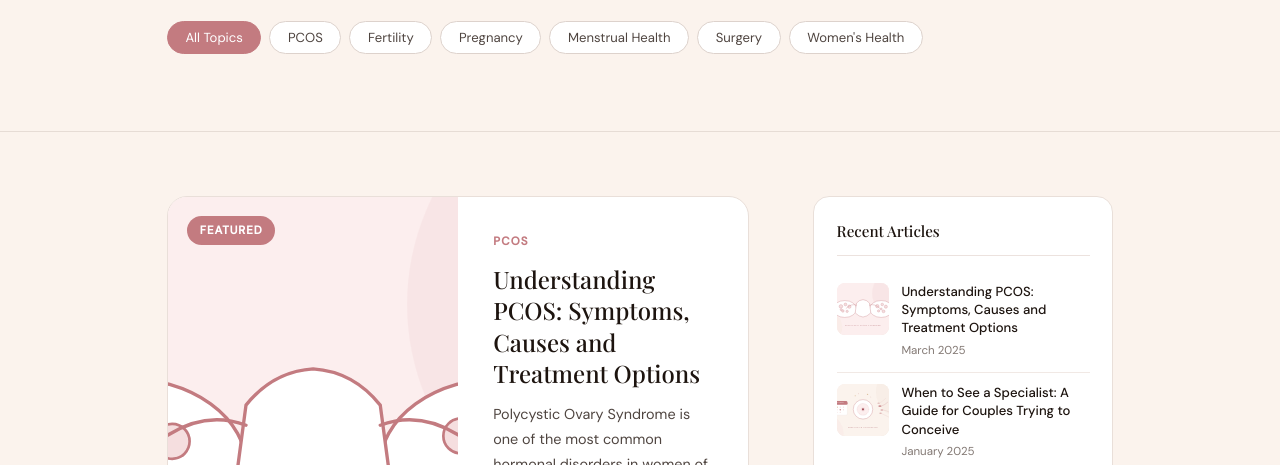
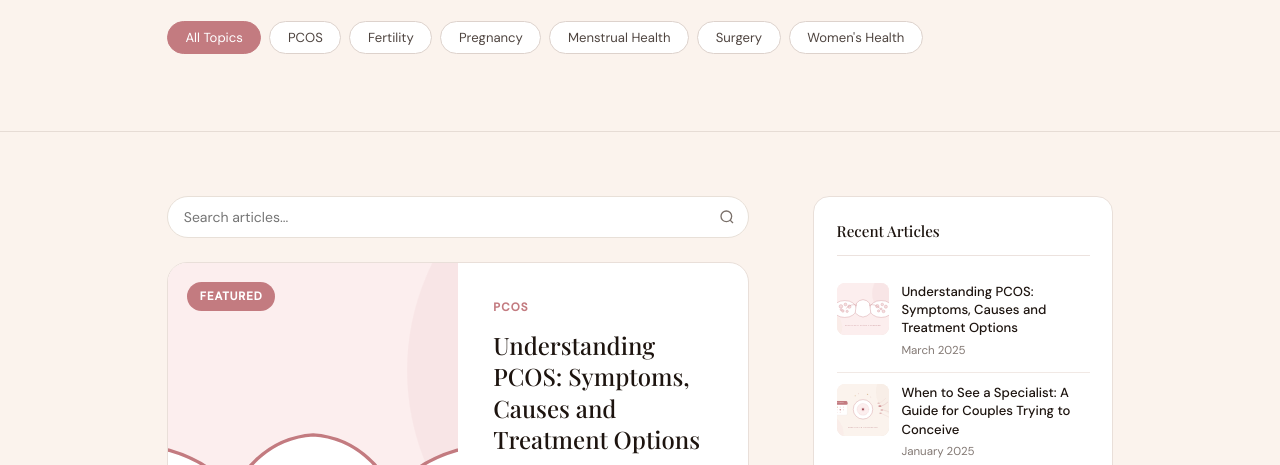
Before and after one commit to nadernehal10/my-website-drfarzanadeeba, a plain HTML site: page Blog.html in a window 1280 px wide. Shown: the part 306-771 px from the top of the page. Drawn offline with nearby package versions, Linux system fonts and the light colour scheme; a web font is replaced by a local one.

Commit message:
Fix search bar position and hero SVGs in original blog pages

```diff
--- a/Blog.html
+++ b/Blog.html
@@ -176,6 +176,10 @@
 <div class="blog-main">
   <div>
     <div id="listing-view">
+      <div style="position:relative;margin-bottom:1.5rem;">
+        <input type="text" id="blog-search" placeholder="Search articles..." style="width:100%;padding:11px 42px 11px 16px;border:1.5px solid #e8e0d8;border-radius:99px;font-family:inherit;font-size:14px;color:#1e1a17;background:white;outline:none;transition:border-color 0.2s;">
+        <svg style="position:absolute;right:14px;top:50%;transform:translateY(-50%);color:#7a706a;pointer-events:none;" width="16" height="16" viewBox="0 0 24 24" fill="none" stroke="currentColor" stroke-width="2"><circle cx="11" cy="11" r="8"/><path d="M21 21l-4.35-4.35"/></svg>
+      </div>
       <div id="featured-slot"></div>
       <div class="articles-grid" id="articles-grid"></div>
     </div>
```
